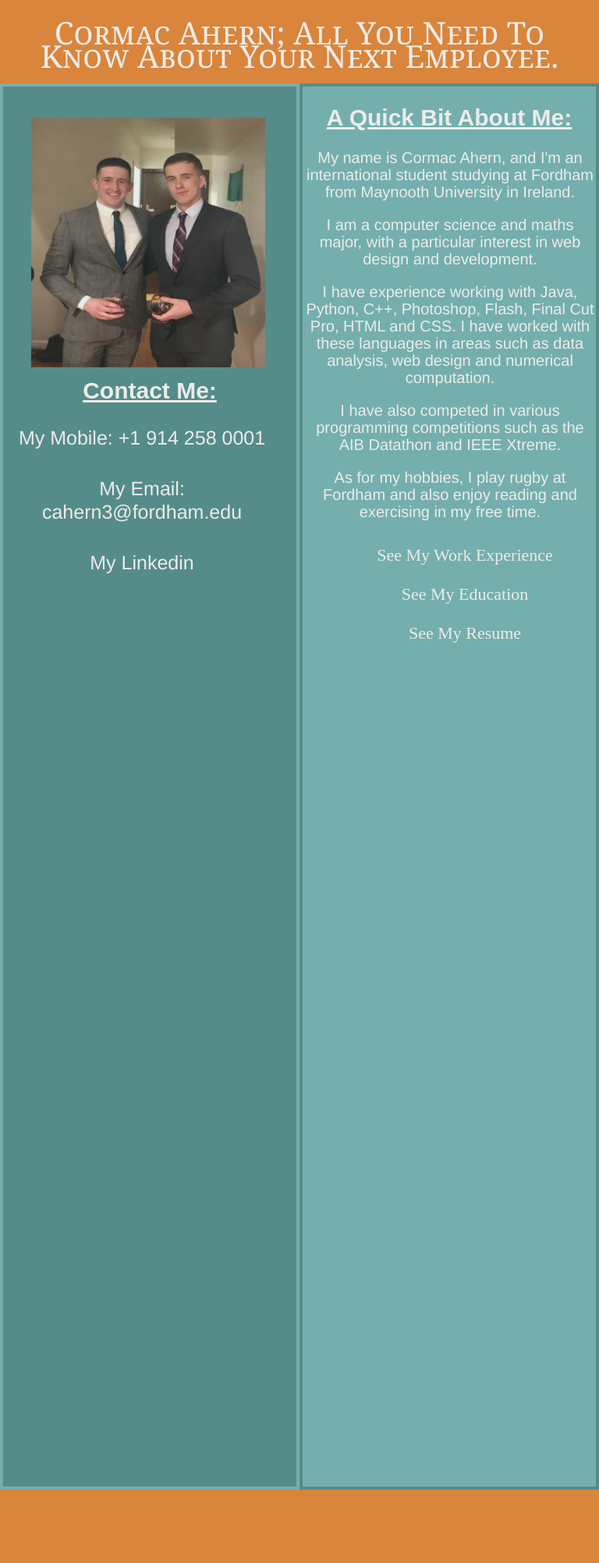
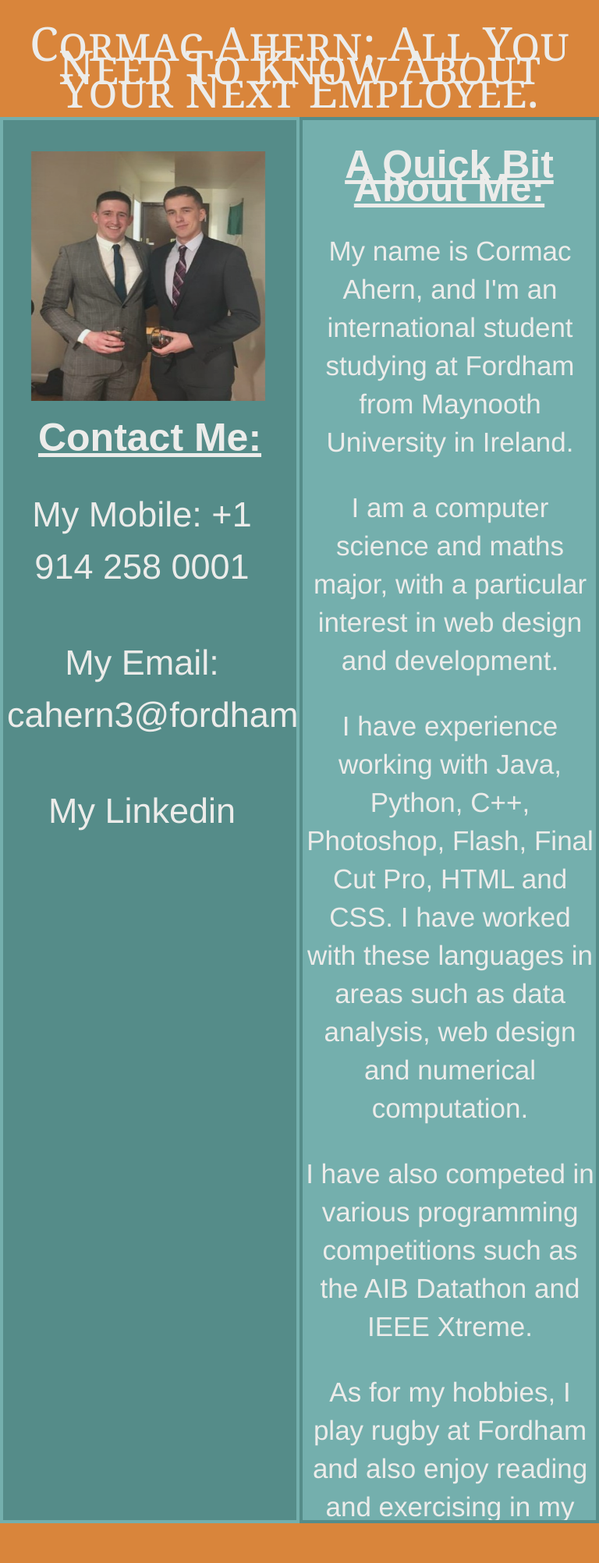
Before and after one commit to Cormaca18/Cormaca18.github.io, a PHP site: page / in a window 768 px wide. Shown: the top 2004 px of the page at 78% size. Run offline with PHP 8.4, Linux system fonts and the light colour scheme.

Commit message:
changed css

```diff
--- a/css/stylescss.css
+++ b/css/stylescss.css
@@ -132,9 +132,9 @@ a:hover {
     overflow: auto;
   }
   .left-side p{
-    font-size: 25px;
+    font-size: 45px;
     padding: 5px;
-    line-height: 120%;
+    line-height: 150%;
   }
   .right-side{
     width: 50%;
@@ -145,11 +145,11 @@ a:hover {
     overflow: auto;
   }
   .right-side p{
-    font-size: 20px;
-    line-height: 110%;
+    font-size: 35px;
+    line-height: 140%;
   }
   ul#menu li{
-    font-size: 22px;
+    font-size: 38px;
     display: block;
     padding: 10px;
   }
@@ -158,10 +158,10 @@ a:hover {
       font-size: 25px;
   }
   h1{
-    font-size: 40px;
+    font-size: 60px;
   }
   h2{
-    font-size: 30px;
+    font-size: 50px;
   }
   .right-side br{
     display: none;
```
